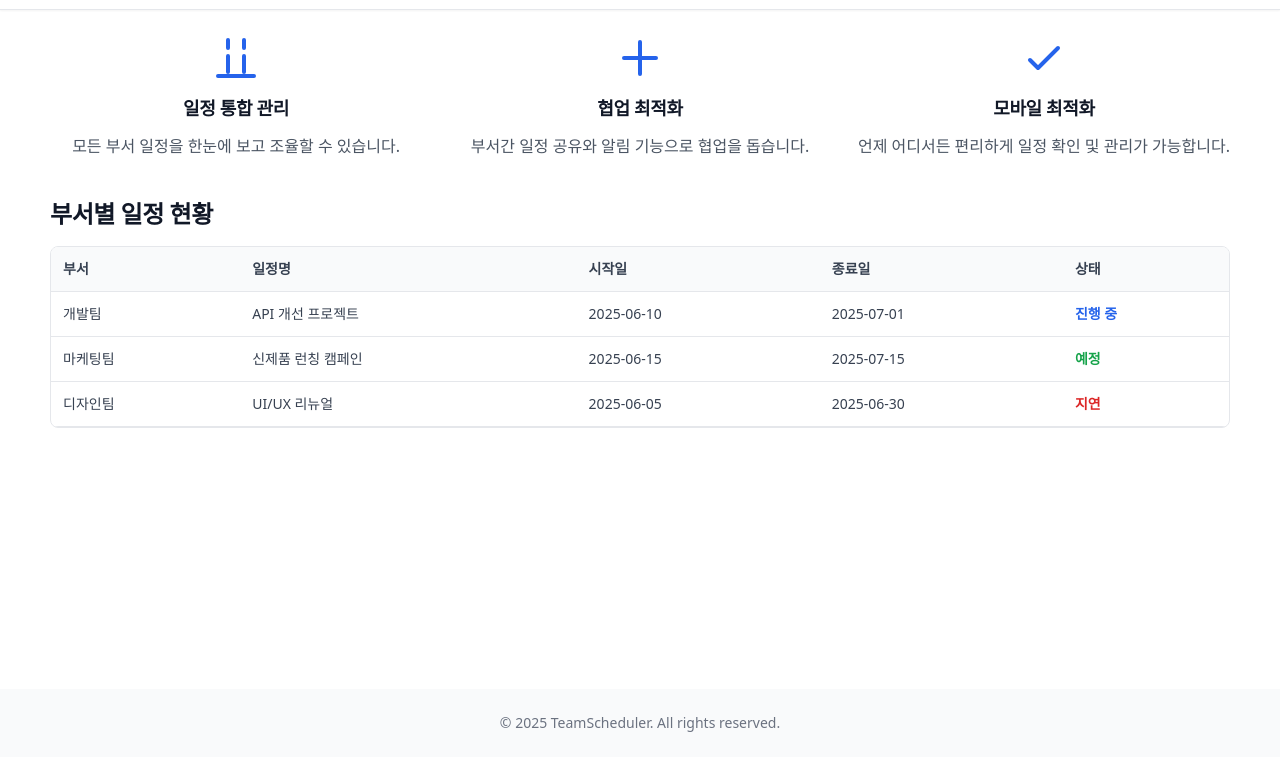
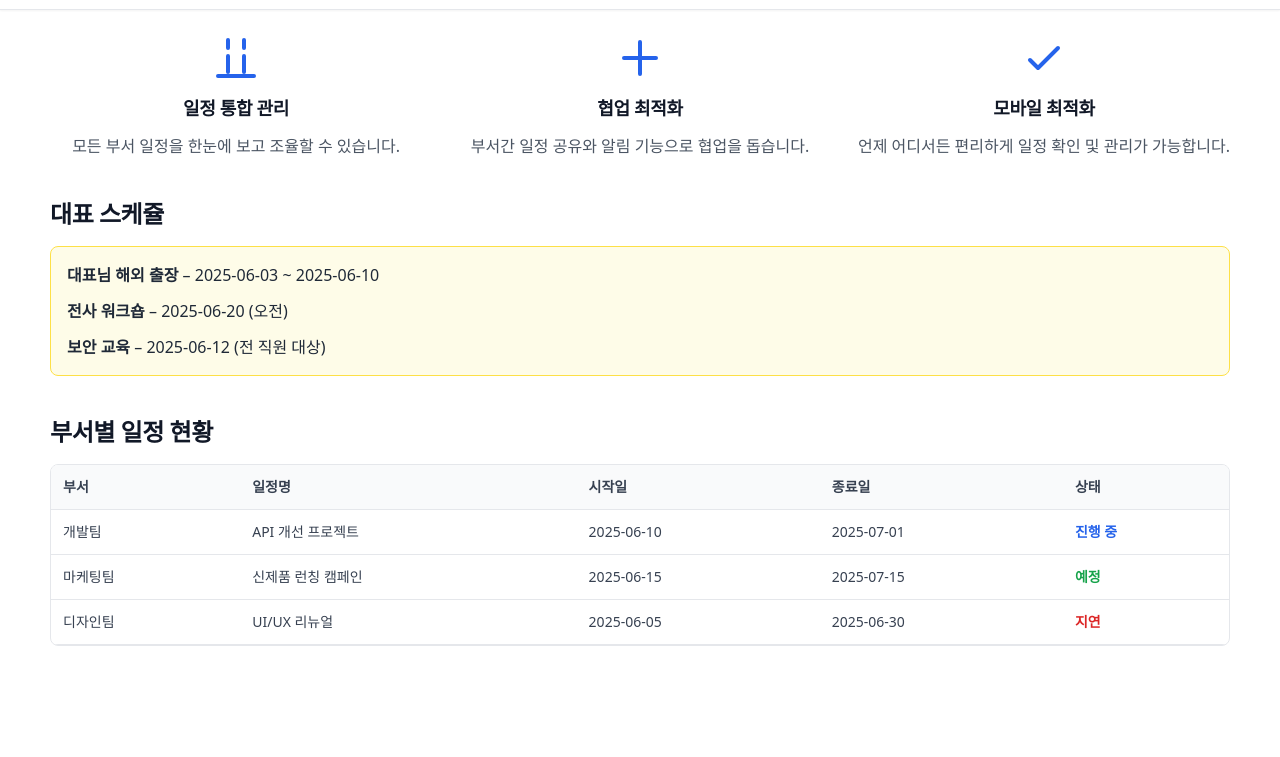
Before and after one commit to Agency8Group/TeamScheduler, a plain HTML site: page index.html in a window 1280 px wide. Shown: the part 43-800 px from the top of the page. Drawn offline with nearby package versions, Linux system fonts and the light colour scheme.

Commit message:
대표스케쥴 추가

```diff
--- a/index.html
+++ b/index.html
@@ -222,7 +222,38 @@
                     </p>
                 </div>
             </section>
-
+            <!-- 강조 스케쥴 섹션 -->
+            <section class="fade-in">
+                <div class="flex justify-between items-center mb-4">
+                    <h2 class="text-2xl font-semibold text-gray-900">
+                        대표 스케쥴
+                    </h2>
+                </div>
+                <div
+                    class="overflow-x-auto rounded-lg border border-yellow-300 bg-yellow-50 p-4"
+                >
+                    <ul class="space-y-3">
+                        <li class="flex items-center space-x-3">
+                            <span
+                                ><strong>대표님 해외 출장</strong> – 2025-06-03
+                                ~ 2025-06-10</span
+                            >
+                        </li>
+                        <li class="flex items-center space-x-3">
+                            <span
+                                ><strong>전사 워크숍</strong> – 2025-06-20
+                                (오전)</span
+                            >
+                        </li>
+                        <li class="flex items-center space-x-3">
+                            <span
+                                ><strong>보안 교육</strong> – 2025-06-12 (전
+                                직원 대상)</span
+                            >
+                        </li>
+                    </ul>
+                </div>
+            </section>
             <!-- 일정 테이블 예시 -->
             <section class="fade-in">
                 <div class="flex justify-between items-center mb-4">
@@ -355,8 +386,5 @@
         </main>
 
         <!-- 푸터 -->
-        <footer class="bg-gray-50 text-center text-gray-500 text-sm py-6">
-            © 2025 TeamScheduler. All rights reserved.
-        </footer>
     </body>
 </html>
```
